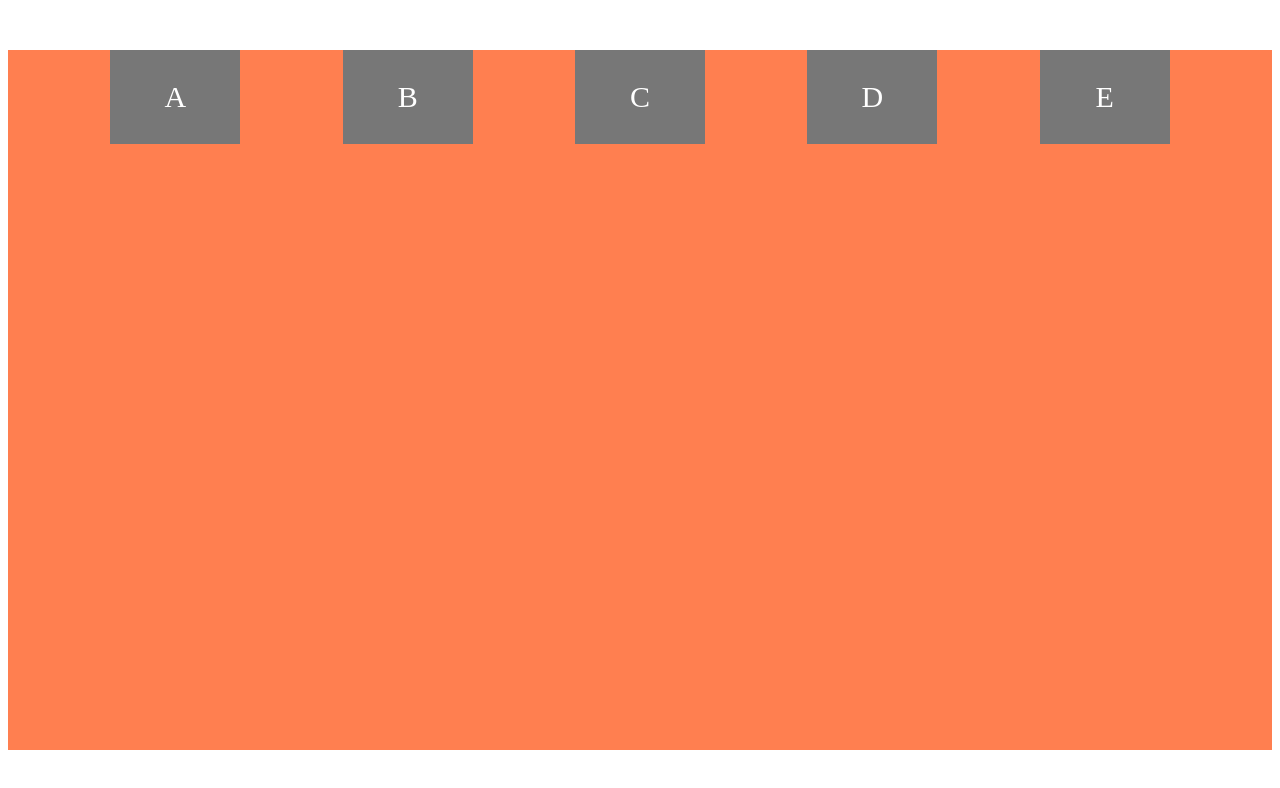
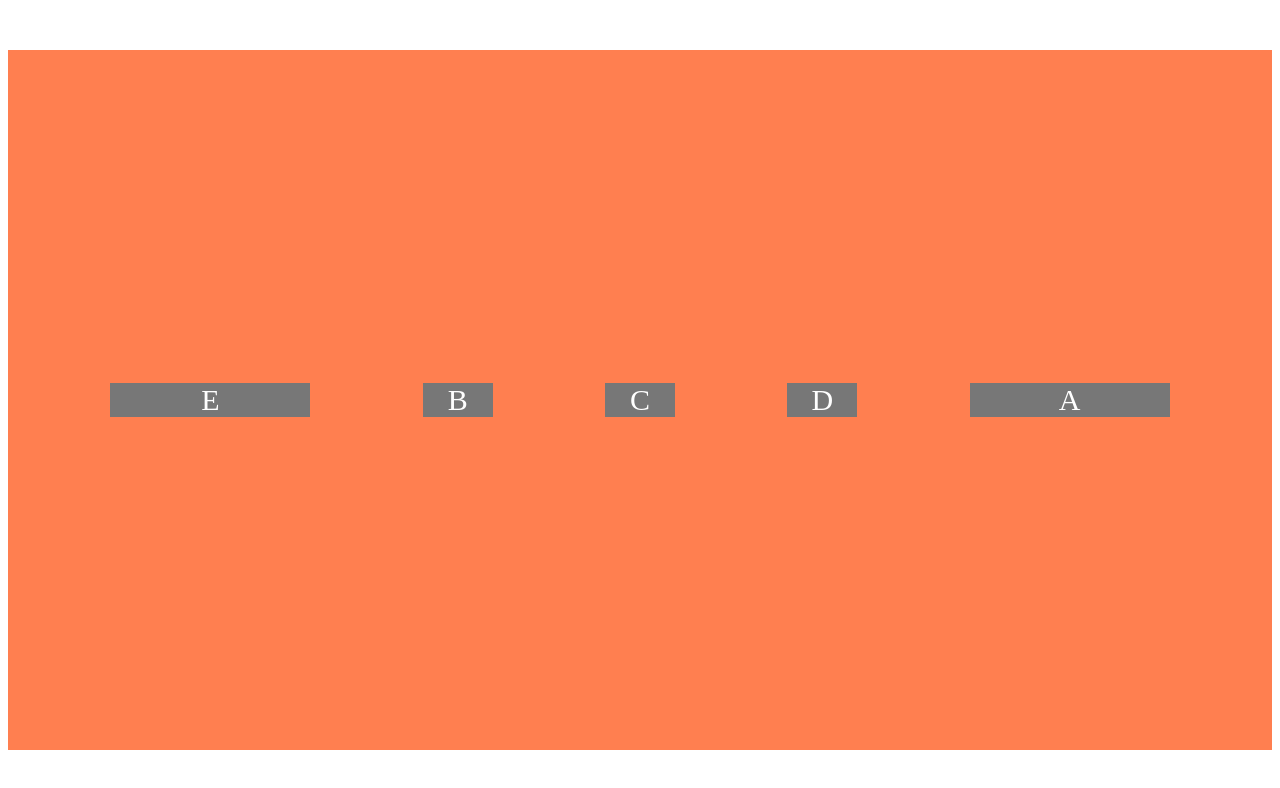
Before and after one commit to motswanax/bootstrap-starter, a plain HTML site: page index.html in a window 1280 px wide. Drawn offline with nearby package versions, Linux system fonts and the light colour scheme.

Commit message:
- added a quick demo of flex item properties

```diff
--- a/index.html
+++ b/index.html
@@ -33,21 +33,36 @@
             height: 700px;
             display: flex;
             flex-direction: row;
-            flex-wrap: wrap;
+            flex-wrap: nowrap;
             /*flex-flow: row wrap;*/
             justify-content: space-evenly;
-            align-items: baseline;
-            align-content: flex-start;
+            align-items: center;
         }
 
         .item {
-            padding: 30px;
-            /*margin: 10px;*/
+            /*padding: 30px;*/
+            margin: 10px;
             background: #777;
             text-align: center;
             font-size: 30px;
             color: #fff;
             width: 70px;
+        }
+
+        .item1 {
+            order: 1;
+            /*flex-grow: 1;*/
+            width: 200px;
+        }
+
+        .item5 {
+            order: -1;
+            /*align-self: flex-start;*/
+            /*flex-grow: 5;*/
+            width: 200px;
+            /*flex-shrink: 1;*/
+            /*flex-basis: 100px;*/
+            flex: 0 1 auto;
         }
     </style>
 </head>
```
